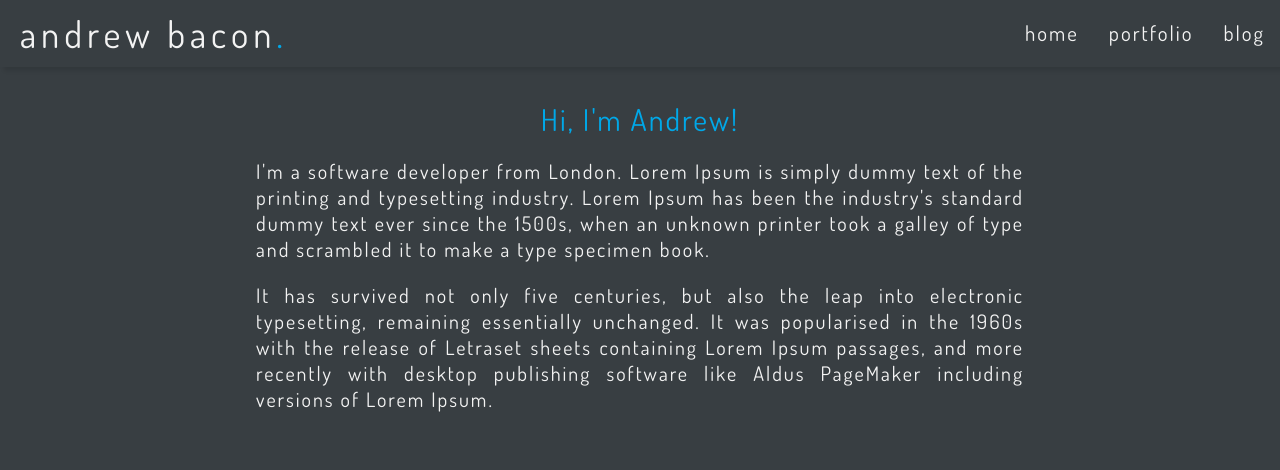
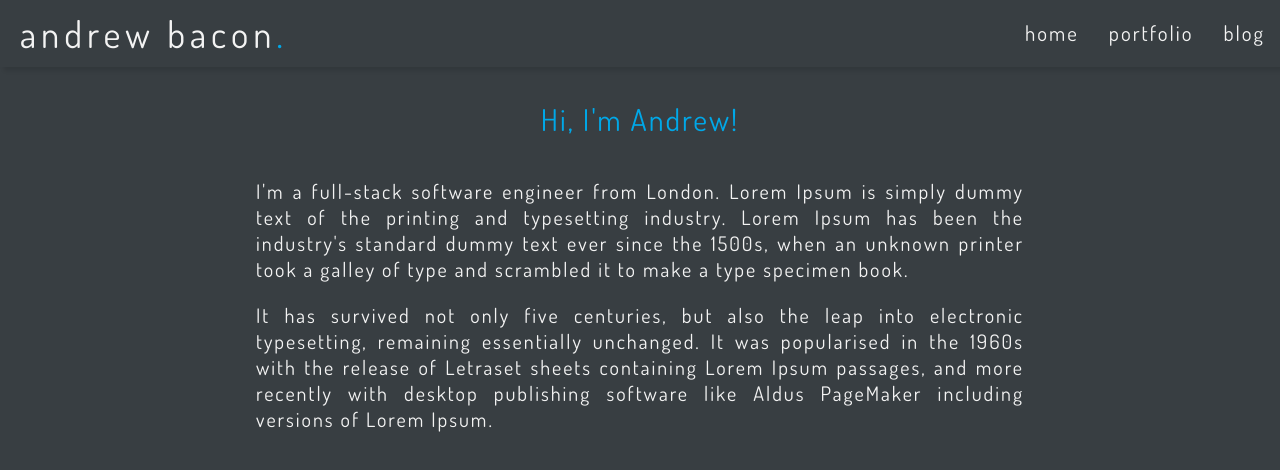
Before and after one commit to ajbacon/andrewbacon, a React (Create React App) app: page / in a window 1280 px wide. Shown: the top 470 px of the page. Built offline with nearby package versions, Linux system fonts and the light colour scheme.

Commit message:
chore: add margin between paragraphs

```diff
--- a/src/components/Home.js
+++ b/src/components/Home.js
@@ -7,13 +7,12 @@
       <div className='title'>Hi, I'm Andrew!</div>
       <div className='content'>
         <p>
-          I'm a software developer from London. Lorem Ipsum is simply dummy text
-          of the printing and typesetting industry. Lorem Ipsum has been the
-          industry's standard dummy text ever since the 1500s, when an unknown
-          printer took a galley of type and scrambled it to make a type specimen
-          book.
+          I'm a full-stack software engineer from London. Lorem Ipsum is simply
+          dummy text of the printing and typesetting industry. Lorem Ipsum has
+          been the industry's standard dummy text ever since the 1500s, when an
+          unknown printer took a galley of type and scrambled it to make a type
+          specimen book.
         </p>
-        <br></br>
         <p>
           It has survived not only five centuries, but also the leap into
           electronic typesetting, remaining essentially unchanged. It was
--- a/src/components/Navbar.js
+++ b/src/components/Navbar.js
@@ -7,9 +7,7 @@
     <div className='navbar'>
       <header className='nav-container'>
         <a href='/' className='logo'>
-          <p>
-            andrew bacon<span className='blue-dot'>.</span>
-          </p>
+          andrew bacon<span className='blue-dot'>.</span>
         </a>
         <input className='nav-menu-btn' type='checkbox' id='nav-menu-btn' />
         <label className='nav-menu-icon' htmlFor='nav-menu-btn'>
--- a/src/index.css
+++ b/src/index.css
@@ -12,7 +12,9 @@
   -moz-osx-font-smoothing: grayscale;
 }
 
-
+p {
+  margin: 20px 0px
+}
 
 code {
   font-family: source-code-pro, Menlo, Monaco, Consolas, 'Courier New',
```
